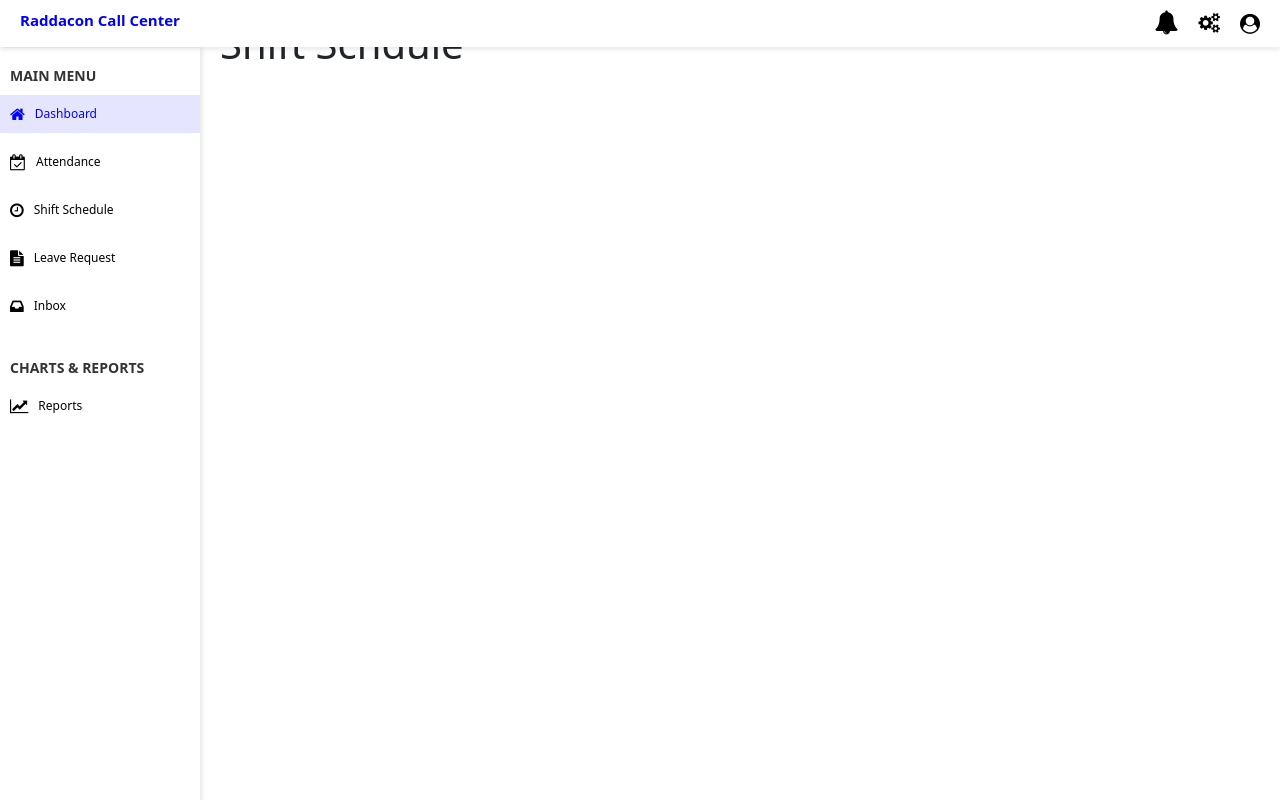
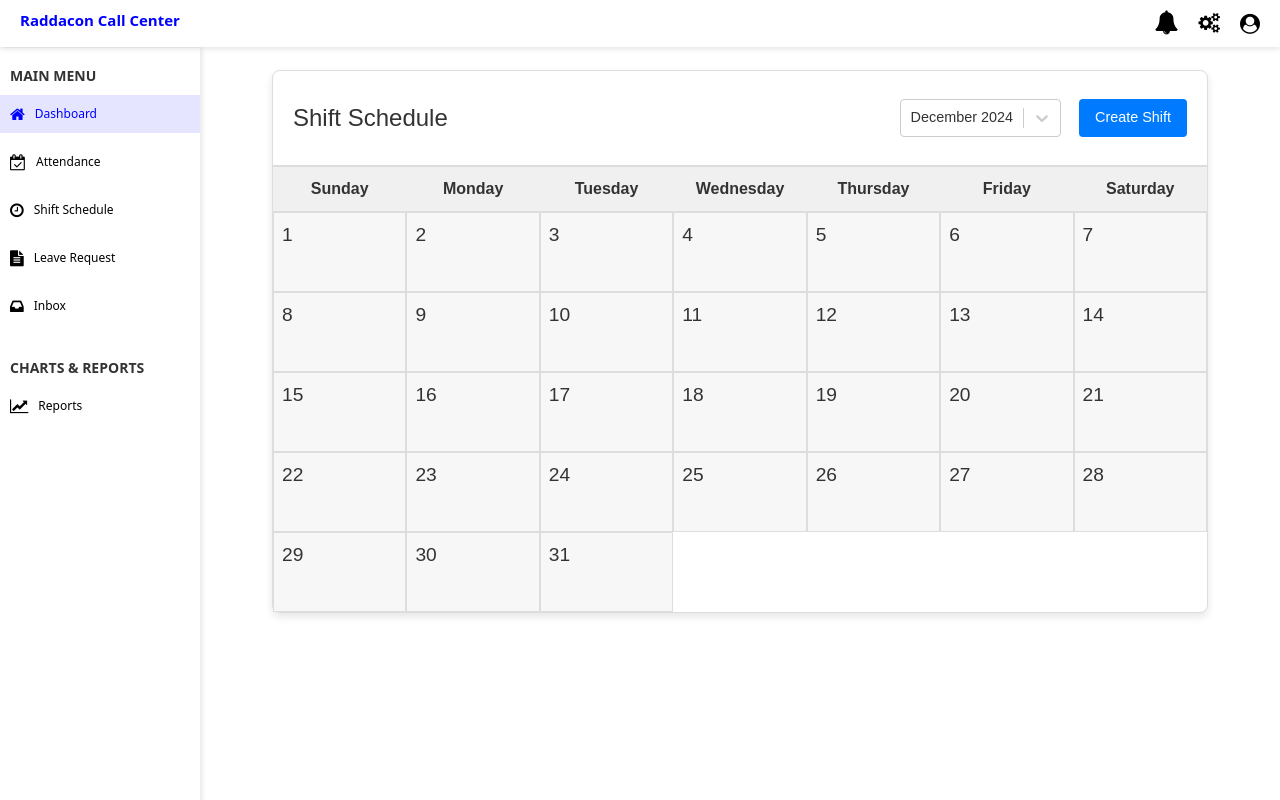
Before and after one commit to hannsdewey/Updated_Eams, a React (Vite) app: page /shift-schedule in a window 1280 px wide. Built offline with nearby package versions, Linux system fonts and the light colour scheme; no server answers.

Commit message:
Update all

```diff
--- a/src/Components/Manager/Shiftschedule.jsx
+++ b/src/Components/Manager/Shiftschedule.jsx
@@ -1,13 +1,207 @@
+import React, { useState } from 'react';
+import Select from 'react-select';
+import 'bootstrap/dist/css/bootstrap.min.css'; // Import Bootstrap CSS
+import 'bootstrap/dist/js/bootstrap.bundle.min.js'; // Import Bootstrap JS
+import './shiftschedule.css';
 
-import React from 'react';
+const ShiftSchedule = () => {
+  const [selectedDate, setSelectedDate] = useState({
+    month: new Date().getMonth(),
+    year: new Date().getFullYear(),
+  });
+  const [showModal, setShowModal] = useState(false); // State for modal visibility
+  const [assignee, setAssignee] = useState('');
+  const [scheduleDate, setScheduleDate] = useState('');
+  const [scheduleTime, setScheduleTime] = useState('');
 
-const Shiftschedule = () => {
+  const months = [
+    'January', 'February', 'March', 'April', 'May', 'June',
+    'July', 'August', 'September', 'October', 'November', 'December',
+  ];
+
+  const years = Array.from({ length: 10 }, (_, i) => new Date().getFullYear() + i);
+
+  const options = years.flatMap((year) =>
+    months.map((month, index) => ({
+      value: { month: index, year },
+      label: `${month} ${year}`,
+    }))
+  );
+
+  const handleDateChange = (selectedOption) => {
+    setSelectedDate(selectedOption.value);
+  };
+
+  const renderDays = () => {
+    const { month, year } = selectedDate;
+    const daysInMonth = new Date(year, month + 1, 0).getDate();
+    const startDay = new Date(year, month, 1).getDay();
+
+    const days = [];
+    for (let i = 0; i < startDay; i++) {
+      days.push(<div key={`empty-${i}`} className="calendar-day empty"></div>);
+    }
+    for (let i = 1; i <= daysInMonth; i++) {
+      days.push(
+        <div key={i} className="calendar-day">
+          <span className="day-number">{i}</span>
+        </div>
+      );
+    }
+    return days;
+  };
+
   return (
-    <div>
-      <h1>Shift Schdule</h1>
-      {/* Your login form or content here */}
+    <div className="calendar-container">
+      <div className="calendar-header">
+        <h2>Shift Schedule</h2>
+        <div className="calendar-controls">
+          <Select
+            options={options}
+            onChange={handleDateChange}
+            defaultValue={{
+              value: { month: selectedDate.month, year: selectedDate.year },
+              label: `${months[selectedDate.month]} ${selectedDate.year}`,
+            }}
+            className="calendar-dropdown"
+            isSearchable={false}
+          />
+          <button
+            className="calendar-btn"
+            onClick={() => setShowModal(true)} // Open the modal
+          >
+            Create Shift
+          </button>
+        </div>
+      </div>
+      <div className="calendar-grid">
+        <div className="calendar-days-header">
+          {['Sunday', 'Monday', 'Tuesday', 'Wednesday', 'Thursday', 'Friday', 'Saturday'].map(
+            (day) => (
+              <div key={day} className="calendar-day-header">
+                {day}
+              </div>
+            )
+          )}
+        </div>
+        <div className="calendar-days-container">{renderDays()}</div>
+      </div>
+
+      {/* Full-Screen Bootstrap Modal */}
+      {showModal && (
+        <div
+          className="modal fade show"
+          tabIndex="-1"
+          style={{
+            display: 'flex',
+            justifyContent: 'center',
+            alignItems: 'center',
+            position: 'fixed', // Position the modal to cover the full screen
+            top: 0,
+            left: 0,
+            right: 0,
+            bottom: 0,
+            backgroundColor: 'rgba(0, 0, 0, 0.7)', // Semi-transparent black background
+            zIndex: 1050, // Make sure modal is on top
+            overflow: 'hidden', // Prevent scrolling
+          }}
+        >
+          <div
+            className="modal-dialog"
+            style={{
+              width: '463px',
+              height: '590px', // Auto height for responsiveness
+              margin: 'auto', // Ensure it stays centered
+            }}
+          >
+            <div className="modal-content" style={{ height: '100%' }}>
+              {/* Modal Header (No Close Button) */}
+              <div
+  className="modal-header"
+  style={{
+    borderBottom: 'none', // Remove line under the header
+    justifyContent: 'left', // Center the modal title
+    textAlign: 'left', // Center the text of both header and subheader
+    padding: '10px 0', // Add some padding for spacing
+    marginLeft: '30px',
+  }}
+>
+  <div>
+    <h5 className="modal-title">Create Shift</h5>
+    <h6>Set Employee Schedules with Ease</h6> {/* Subheader */}
+  </div>
+</div>
+              {/* Modal Body */}
+              <div className="modal-body">
+
+                {/* Assignee */}
+                <div className="mb-3">
+                  <label htmlFor="assignee" className="form-label" style={{ fontWeight: 'bold', fontSize: 'medium' }}>
+                    Assignee
+                  </label>
+                  <input
+                    type="text"
+                    id="assignee"
+                    className="form-control"
+                    value={assignee}
+                    onChange={(e) => setAssignee(e.target.value)}
+                    placeholder="Enter Employee Name"
+                  />
+                </div>
+
+                {/* Schedule Date */}
+                <div className="mb-3">
+                  <label htmlFor="scheduleDate" className="form-label" style={{ fontWeight: 'bold', fontSize: 'medium' }}>
+                    Set Schedule Date
+                  </label>
+                  <input
+                    type="date"
+                    id="scheduleDate"
+                    className="form-control"
+                    value={scheduleDate}
+                    onChange={(e) => setScheduleDate(e.target.value)}
+                  />
+                </div>
+
+                {/* Schedule Time */}
+                <div className="mb-3">
+                  <label htmlFor="scheduleTime" className="form-label" style={{ fontWeight: 'bold', fontSize: 'medium' }}>
+                    Set Schedule Time
+                  </label>
+                  <input
+                    type="time"
+                    id="scheduleTime"
+                    className="form-control"
+                    value={scheduleTime}
+                    onChange={(e) => setScheduleTime(e.target.value)}
+                  />
+                </div>
+              </div>
+
+              {/* Modal Footer */}
+              <div
+                className="modal-footer"
+                style={{
+                  borderTop: 'none', // Remove line above the footer
+                }}
+              >
+                <button
+                  type="button"
+                  className="btn btn-secondary"
+                  onClick={() => setShowModal(false)} // Close the modal
+                >
+                  Close
+                </button>
+                <button type="button" className="btn btn-primary">
+                  Save Shift
+                </button>
+              </div>
+            </div>
+          </div>
+        </div>
+      )}
     </div>
   );
 };
 
-export default Shiftschedule;
+export default ShiftSchedule;
--- /dev/null
+++ b/src/Components/Manager/shiftschedule.css
@@ -0,0 +1,144 @@
+.calendar-container {
+    font-family: Arial, sans-serif;
+    width: 90%;
+    max-width: 1200px;
+    margin: 50px auto;
+    background-color: #fff;
+    border: 1px solid #ddd;
+    border-radius: 8px;
+    box-shadow: 0 4px 8px rgba(0, 0, 0, 0.1);
+    display: flex;
+    flex-direction: column;
+    align-items: center;
+  }
+
+  .calendar-header {
+    display: flex;
+    justify-content: space-between;
+    align-items: center;
+    padding: 20px;
+    border-bottom: 1px solid #ddd;
+    width: 100%;
+  }
+
+  .calendar-header h2 {
+    margin: 0;
+    font-size: 1.5em;
+    color: #333;
+  }
+
+  .calendar-controls {
+    display: flex;
+    gap: 10px;
+    align-items: center;
+  }
+
+  .calendar-dropdown {
+    padding: 8px;
+    border: none; /* Remove border */
+    background-color: transparent; /* Ensure background blends with the design */
+    font-size: 0.9em;
+    cursor: pointer;
+    outline: none; /* Prevent border on focus/click */
+  }
+
+  .calendar-btn {
+    background-color: #007bff;
+    color: #fff;
+    border: none;
+    padding: 8px 16px;
+    border-radius: 4px;
+    cursor: pointer;
+    font-size: 0.9em;
+  }
+
+  .calendar-btn:hover {
+    background-color: #0056b3;
+  }
+
+  .calendar-grid {
+    display: flex;
+    flex-direction: column;
+    border-top: 1px solid #ddd;
+    width: 100%;
+  }
+
+  .calendar-days-header {
+    display: grid;
+    grid-template-columns: repeat(7, 1fr);
+    background-color: #f0f0f0;
+    padding: 10px 0;
+    border-bottom: 1px solid #ddd;
+  }
+
+  .calendar-day-header {
+    text-align: center;
+    font-weight: bold;
+    font-size: 1em;
+    color: #333;
+  }
+
+  .calendar-days-container {
+    display: grid;
+    grid-template-columns: repeat(7, 1fr);
+    gap: 0;
+  }
+
+  .calendar-day {
+    display: flex;
+    align-items: flex-start;
+    justify-content: flex-start;
+    height: 80px;
+    font-size: 1em;
+    border: 1px solid #ddd;
+    background-color: #f7f7f7;
+    transition: background-color 0.2s, box-shadow 0.2s;
+    padding: 8px;
+    position: relative;
+  }
+
+  .calendar-day .day-number {
+    position: absolute;
+    top: 8px;
+    left: 8px;
+    font-size: 1.2em;
+    font-weight: normal;
+    color: #333;
+  }
+
+  .calendar-day.empty {
+    background-color: transparent;
+    border: none;
+    cursor: default;
+  }
+
+  .calendar-day:hover {
+    background-color: #dfeeff;
+    box-shadow: 0 2px 4px rgba(0, 0, 0, 0.1);
+  }
+  .react-select__control {
+    border: none; /* Remove border */
+    border-radius: 4px;
+    padding: 5px;
+    font-size: 1em;
+    width: 250px;
+    background-color: transparent;
+    outline: none; /* Prevent border on focus/click */
+    box-shadow: none; /* Prevent shadow when active */
+  }
+
+  .react-select__menu {
+    max-height: 300px; /* Adjust for scrollable dropdown */
+    overflow-y: auto;
+    border: 1px solid #ddd; /* Optional: Add a subtle border for the dropdown list */
+    border-radius: 4px;
+  }
+
+  .react-select__option {
+    padding: 10px;
+    background-color: #fff; /* Default background */
+  }
+
+  .react-select__option:hover {
+    background-color: #dfeeff; /* Highlight on hover */
+  }
```
